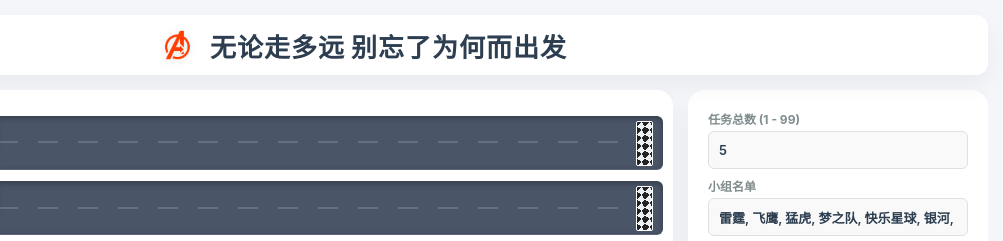
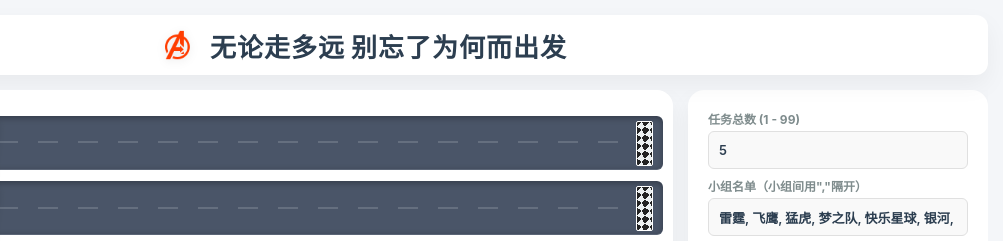
Before and after one commit to igweek/mwrace, a plain HTML site: page index.html in a window 1280 px wide. Shown: the top 241 px of the page, 277-1280 px from the left. Drawn offline with Linux system fonts and the light colour scheme.

Commit message:
Update index.html

```diff
--- a/index.html
+++ b/index.html
@@ -219,7 +219,7 @@
                     <input type="number" id="stepsInput" value="5" min="1" max="99">
                 </div>
                 <div class="input-group">
-                    <label>小组名单</label>
+                    <label>小组名单（小组间用","隔开）</label>
                     <input type="text" id="groupsInput" value="雷霆, 飞鹰, 猛虎, 梦之队, 快乐星球, 银河, 必胜, 冲锋, 极速, 猎豹">
                 </div>
                 <button class="btn-reset" onclick="resetRace()">🔄 重置 / 开始比赛</button>
@@ -469,4 +469,5 @@
         window.onresize = () => groups.forEach(g => updateCarPosition(g));
     </script>
 </body>
+
 </html>
```
